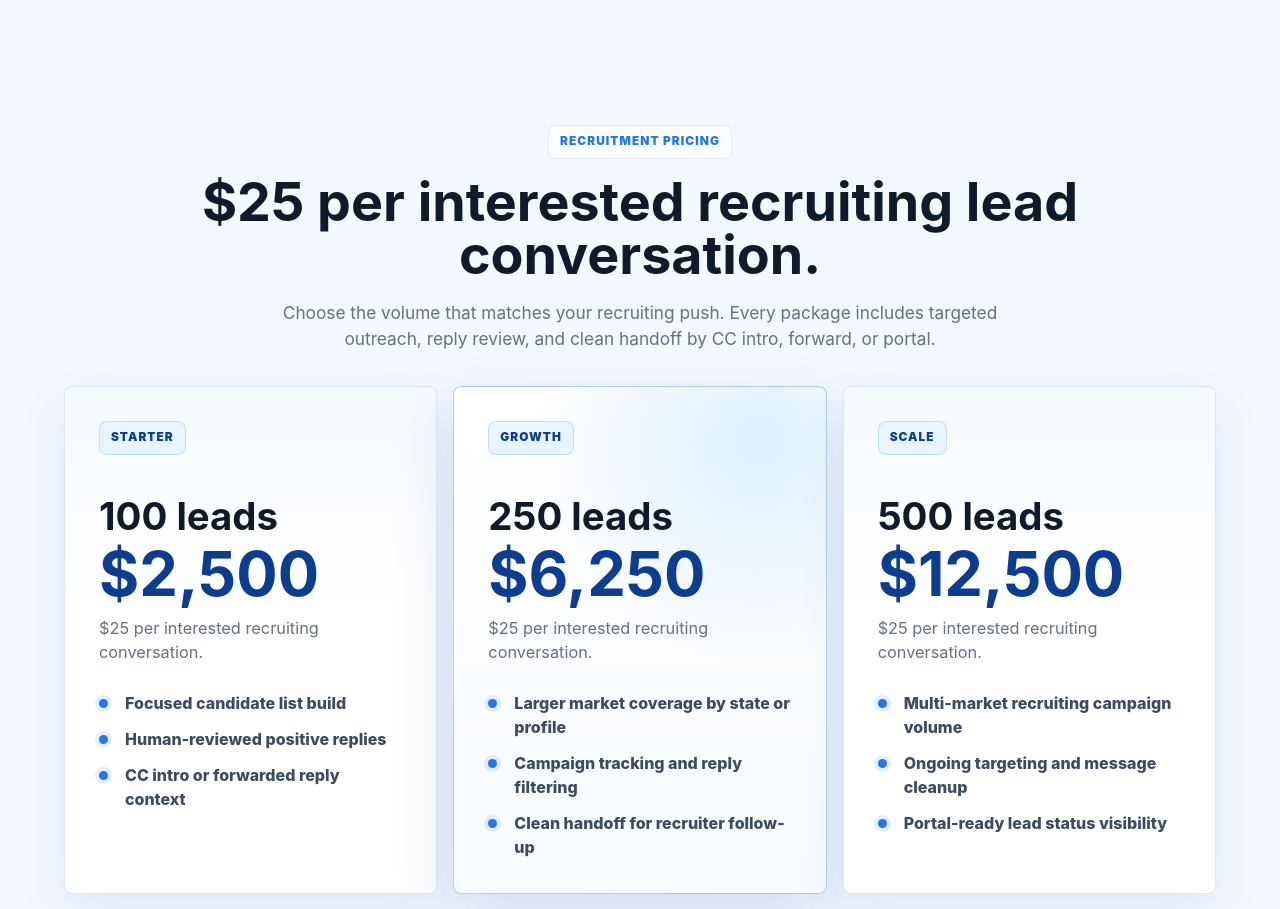
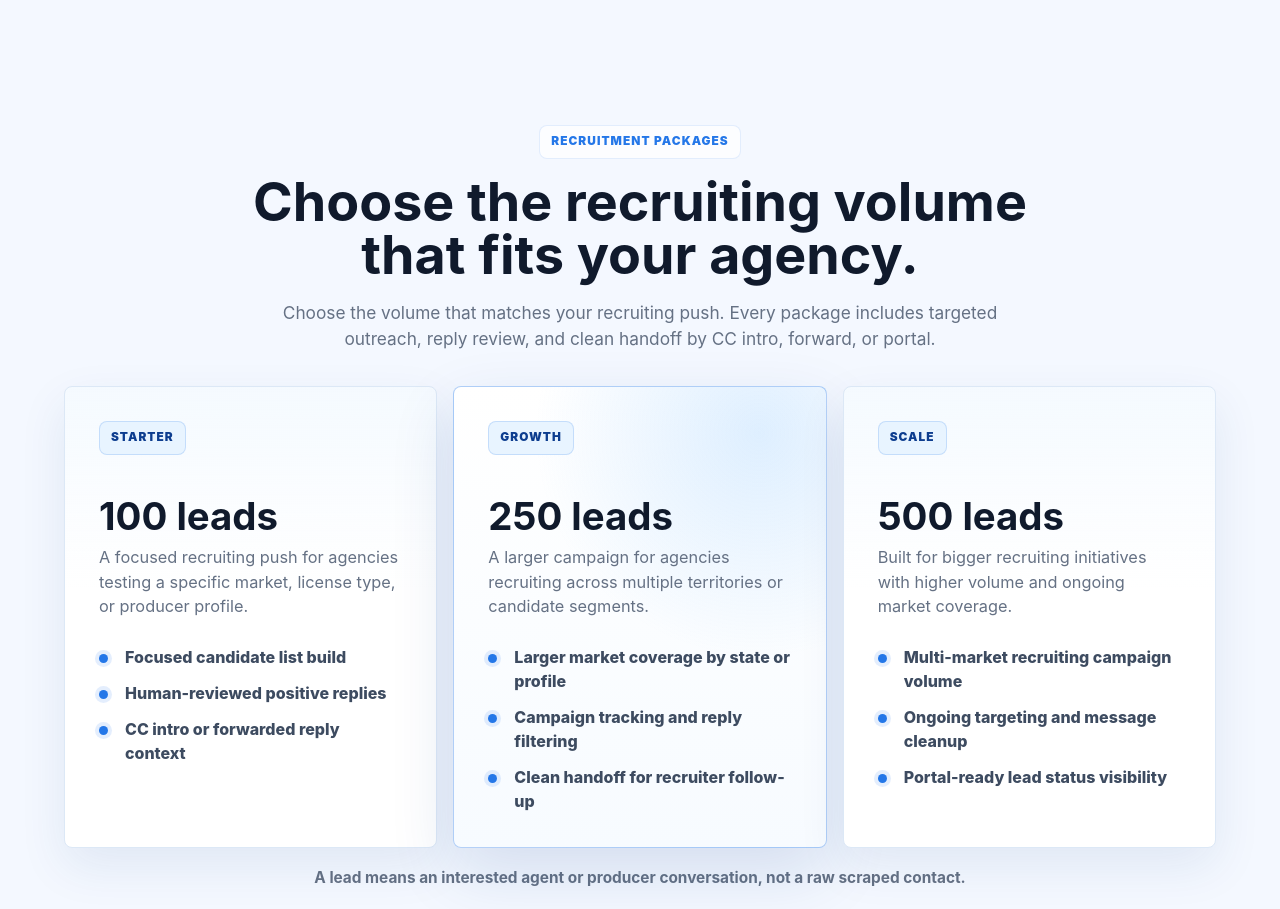
Before and after one commit to cshaw120100/simplybookedmeetings, a website built with Vite: page agentrecruitment.html in a window 1280 px wide. Shown: the part 3700-4609 px from the top of the page. Built offline with nearby package versions, Linux system fonts and the light colour scheme.

Commit message:
Hide public recruitment pricing amounts

```diff
--- a/agentrecruitment.html
+++ b/agentrecruitment.html
@@ -239,8 +239,8 @@
 
       <section class="section pricing-tiers" id="pricing">
         <div class="section-heading centered">
-          <p class="eyebrow">Recruitment pricing</p>
-          <h2>$25 per interested recruiting lead conversation.</h2>
+          <p class="eyebrow">Recruitment packages</p>
+          <h2>Choose the recruiting volume that fits your agency.</h2>
           <p>
             Choose the volume that matches your recruiting push. Every package includes targeted outreach, reply review, and clean handoff by CC intro, forward, or portal.
           </p>
@@ -249,8 +249,7 @@
           <article class="pricing-tier-card">
             <span>Starter</span>
             <h3>100 leads</h3>
-            <strong>$2,500</strong>
-            <p>$25 per interested recruiting conversation.</p>
+            <p>A focused recruiting push for agencies testing a specific market, license type, or producer profile.</p>
             <ul>
               <li>Focused candidate list build</li>
               <li>Human-reviewed positive replies</li>
@@ -260,8 +259,7 @@
           <article class="pricing-tier-card featured">
             <span>Growth</span>
             <h3>250 leads</h3>
-            <strong>$6,250</strong>
-            <p>$25 per interested recruiting conversation.</p>
+            <p>A larger campaign for agencies recruiting across multiple territories or candidate segments.</p>
             <ul>
               <li>Larger market coverage by state or profile</li>
               <li>Campaign tracking and reply filtering</li>
@@ -271,8 +269,7 @@
           <article class="pricing-tier-card">
             <span>Scale</span>
             <h3>500 leads</h3>
-            <strong>$12,500</strong>
-            <p>$25 per interested recruiting conversation.</p>
+            <p>Built for bigger recruiting initiatives with higher volume and ongoing market coverage.</p>
             <ul>
               <li>Multi-market recruiting campaign volume</li>
               <li>Ongoing targeting and message cleanup</li>
```
